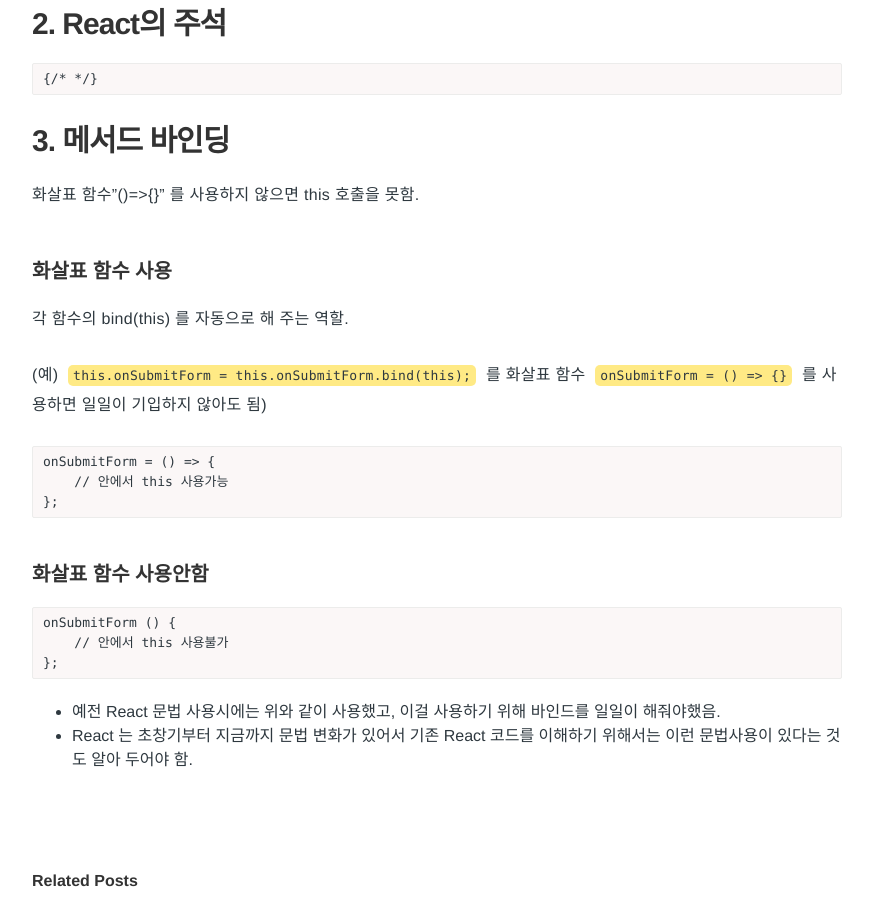
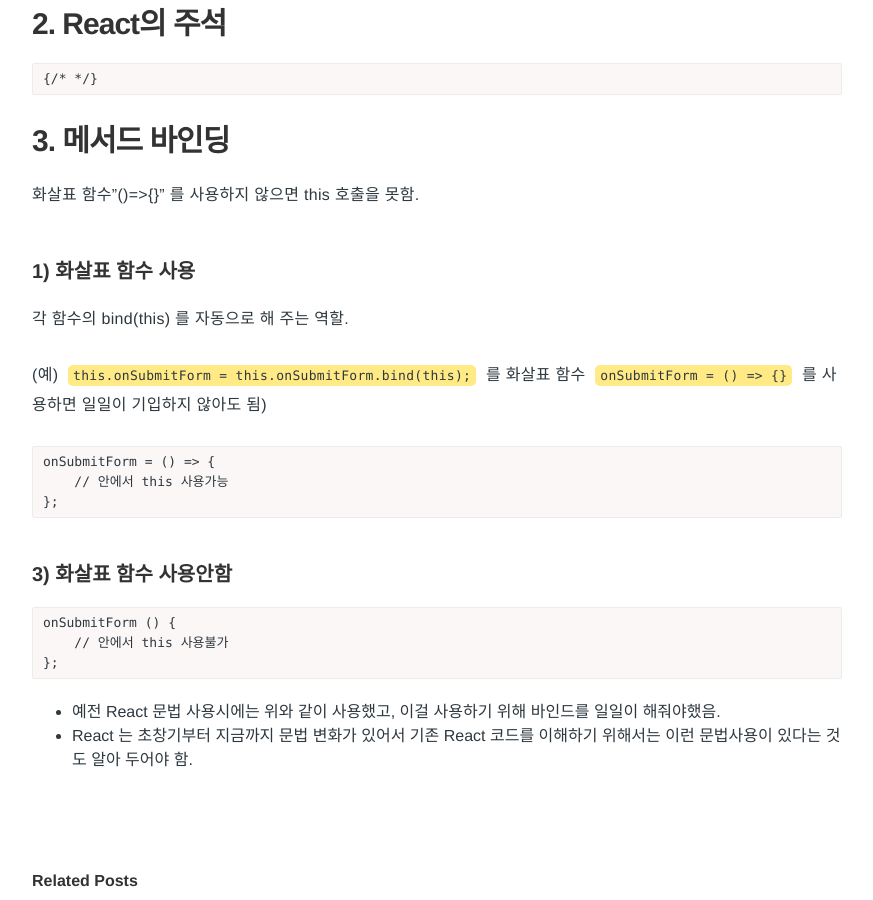
Before and after one commit to Pie001/pie001.github.io, a Jekyll site: the page built from _posts/2020-11-19-0075.md, in a window 1280 px wide and 900 px high, scrolled down 2955 px. Shown: the whole window, without its empty margins (203-1076 px from the left). Built offline with Jekyll 4.4.1, drawn with Linux system fonts in a browser that asks for light colours; comment, search, counter and statistics services are not loaded.

Commit message:
Update 2020-11-19-0075.md

````diff
--- a/_posts/2020-11-19-0075.md
+++ b/_posts/2020-11-19-0075.md
@@ -140,7 +140,7 @@
 # 3. 메서드 바인딩
 화살표 함수"()=>{}" 를 사용하지 않으면 this 호출을 못함.
 
-### 화살표 함수 사용
+### 1) 화살표 함수 사용
 각 함수의 bind(this) 를 자동으로 해 주는 역할.
 
 (예) `this.onSubmitForm = this.onSubmitForm.bind(this);` 를 화살표 함수 `onSubmitForm = () => {}` 를 사용하면 일일이 기입하지 않아도 됨)
@@ -149,7 +149,7 @@
     // 안에서 this 사용가능
 };
 ```
-### 화살표 함수 사용안함
+### 3) 화살표 함수 사용안함
 ```
 onSubmitForm () {
     // 안에서 this 사용불가
````
